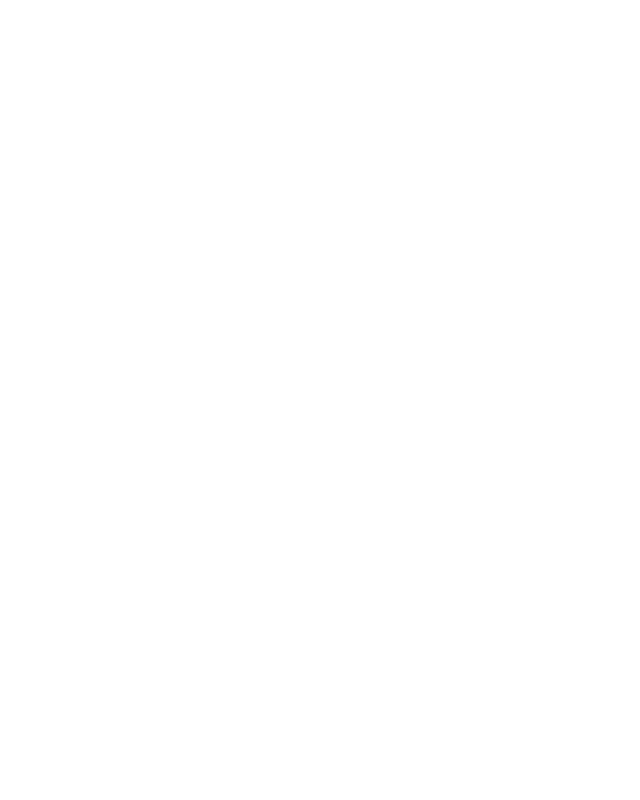
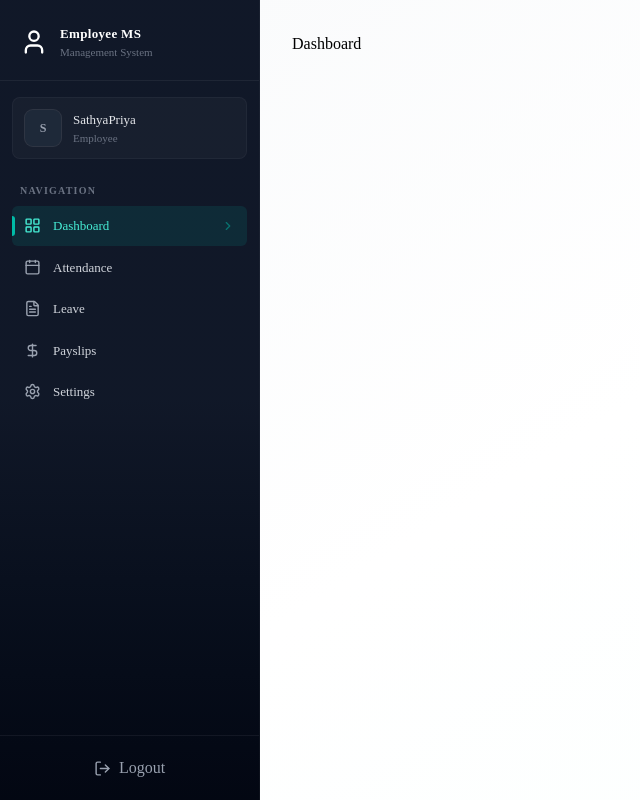
Before and after one commit to PrethigahShanmugarajah/Staffly, a React (Vite) app in the folder Client/: page /dashboard in a window 1280 px wide. Before the commit this address had no page. Shown: the whole page, without its empty margins (0-640 px from the left). Built offline with nearby package versions, Linux system fonts and the light colour scheme; a web font is replaced by a local one.

Commit message:
Add dashboard route

```diff
--- a/Client/src/App.jsx
+++ b/Client/src/App.jsx
@@ -1,8 +1,10 @@
 // Client / src / App.jsx
 import { Toaster } from "react-hot-toast";
-import { Route, Routes } from "react-router-dom";
+import { Navigate, Route, Routes } from "react-router-dom";
 import LoginLanding from "./pages/LoginLanding";
 import LoginForm from "./components/Login/LoginForm";
+import Layout from "./pages/Layout";
+import Dashboard from "./pages/Dashboard";
 
 const App = () => {
   return (
@@ -30,6 +32,12 @@
             />
           }
         />
+
+        <Route element={<Layout />}>
+          <Route path="/dashboard" element={<Dashboard />} />
+        </Route>
+
+        <Route path="*" element={<Navigate to="/dashboard" replace />} />
       </Routes>
     </>
   );
```
